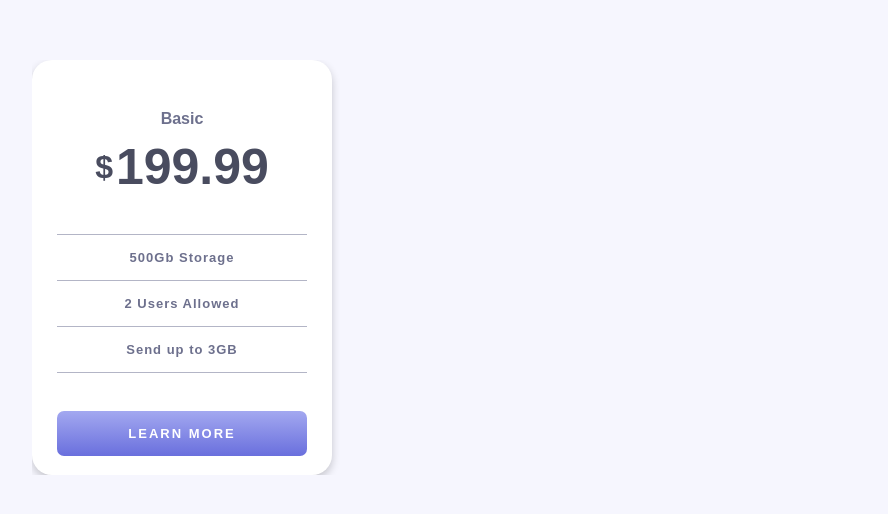
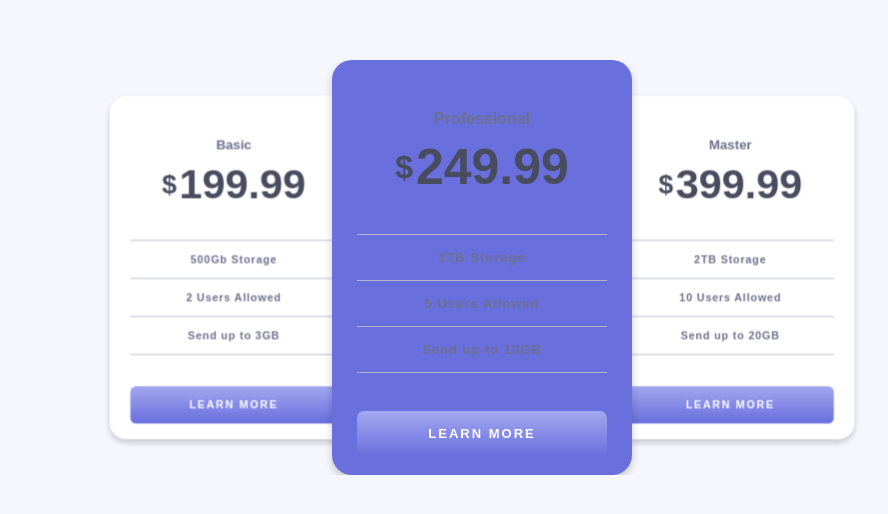
Before and after one commit to Anastasiiiii/pricing-component-with-toggle, a React (Create React App) app in the folder my-app/: page / in a window 1280 px wide. Shown: the part 140-654 px from the top of the page, without its empty margins (158-1046 px from the left). Built offline with nearby package versions, Linux system fonts and the light colour scheme.

Commit message:
edit  swiper

```diff
--- a/my-app/src/components/Card.jsx
+++ b/my-app/src/components/Card.jsx
@@ -2,19 +2,20 @@ import React from "react";
 import "../styles/Card.css";
 import "../styles/Formulas.css";
 
-const Card = ({ name, cost, texts }) => {
-
+const Card = ({ name, cost, texts, backgroundColor }) => {
     const renderTextItems = (texts) => {
         return texts.map((text, index) => {
-           return <div className="info-box" key = {index}>{text}</div>
-        })
-    }
+            return <div className="info-box" key={index}>{text}</div>;
+        });
+    };
 
     return (
-        <div className="card-container">
+        <div className="card-container" style={{ backgroundColor: backgroundColor }}>
             <div className="cost-container">
                 <p id="name">{name}</p>
-                <span id="cost-container">$<span id="cost">{cost}</span></span>
+                <span id="cost-container">
+                    ${<span id="cost">{cost}</span>}
+                </span>
             </div>
             <div className="text-container">
                 {renderTextItems(texts)}
@@ -23,7 +24,7 @@ const Card = ({ name, cost, texts }) => {
                 <button>LEARN MORE</button>
             </div>
         </div>
-    )
-}
+    );
+};
 
 export default Card;
--- a/my-app/src/components/CardsContainer.jsx
+++ b/my-app/src/components/CardsContainer.jsx
@@ -1,4 +1,4 @@
-import React from "react";
+import React, { useRef, useState } from "react";
 import Card from "./Card";
 import "../styles/CardsContainer.css";
 // Import Swiper React components
@@ -13,6 +13,9 @@ import 'swiper/css/pagination';
 import { EffectCoverflow, Pagination } from 'swiper/modules';
 
 const CardsContainer = () => {
+    const swiperRef = useRef(null);
+    const [activeIndex, setActiveIndex] = useState(null);
+
     const cardData = [
         {
             name: "Basic",
@@ -31,33 +34,54 @@ const CardsContainer = () => {
         }
     ];
 
+    const handleCardClick = (index) => {
+        if (swiperRef.current) {
+            swiperRef.current.slideToLoop(index);
+        }
+    }
+
+    const handleSlideChange = (swiper) => {
+        setActiveIndex(swiper.realIndex);
+    };
+
+    const setInitialSlide = (swiper) => {
+        const middleIndex = Math.floor(cardData.length / 2);
+        swiper.slideToLoop(middleIndex);
+    }
+
     return (
         <div className="all-cards-container">
             <Swiper
                 effect={'coverflow'}
-                grabCursor={true}
+                grapCursor={false}
                 centeredSlides={true}
                 loop={true}
-                slidesPerView={'auto'}
+                slidesPerView={3}
                 coverflowEffect={{
                     rotate: 0,
                     stretch: 0,
-                    depth: 150,
+                    depth: 100,
                     modifier: 2.5,
-                    slideShadows: true,
+                    slideShadows: false,
                 }}
-                autoplay = {{
+                autoplay={{
                     delay: 3000,
-                    disableOnInteraction: false
+                    disableOnInteraction: true
                 }}
+                allowTouchMove={false}
+                pagination={false}
+                onSwiper={(swiper) => { swiperRef.current = swiper; setActiveIndex(swiper.realIndex); setInitialSlide(swiper) }}
+                onSlideChange={handleSlideChange}
+                modules={[EffectCoverflow, Pagination]}
             >
                 {cardData.map((data, index) => (
-                    <SwiperSlide key={index}> {/* Added a key prop */}
-                            <Card
-                                name={data.name}
-                                cost={data.cost}
-                                texts={data.texts}
-                            />
+                    <SwiperSlide key={index} className="swiper-slide" onClick={() => handleCardClick(index)}>
+                        <Card
+                            name={data.name}
+                            cost={data.cost}
+                            texts={data.texts}
+                            backgroundColor={index === activeIndex ? "hsl(237, 63%, 64%)" : "white"}
+                        />
                     </SwiperSlide>
                 ))}
             </Swiper>
--- a/my-app/src/styles/Card.css
+++ b/my-app/src/styles/Card.css
@@ -5,7 +5,7 @@
     height: 400px;
     border: none;
     border-radius: 20px;
-    background-color: var(--card-bg);
+    background: var(--card-bg);
     padding-top: 15px;
     box-shadow: 0 4px 8px rgba(0, 0, 0, 0.2);
 }
--- a/my-app/src/styles/CardsContainer.css
+++ b/my-app/src/styles/CardsContainer.css
@@ -9,11 +9,3 @@
     padding: 0;
     margin: 0;
 }
-.swiper-slide{
-   padding: 0;
-   margin: 0;
-}
-.swiper-slide-active{
-    padding: 0;
-    margin: 0;
-}
--- a/my-app/src/styles/Formulas.css
+++ b/my-app/src/styles/Formulas.css
@@ -6,4 +6,12 @@
     --button-bg: linear-gradient(hsl(236, 72%, 79%), hsl(237, 63%, 64%));
     --button-text-color: white;
     --light-text-color: hsl(233, 13%, 49%);
+
+    /*Selected theme*/
+    --card-bg-selected: linear-gradient(hsl(236, 72%, 79%), hsl(237, 63%, 64%));
+    --text-color-selected: white;
+    --border--selected: white;
+    --button-bg-selected: white;
+    --button-text-color-selected: hsl(237, 63%, 64%);
+    --light-text-colorselected: white;
 }
```
